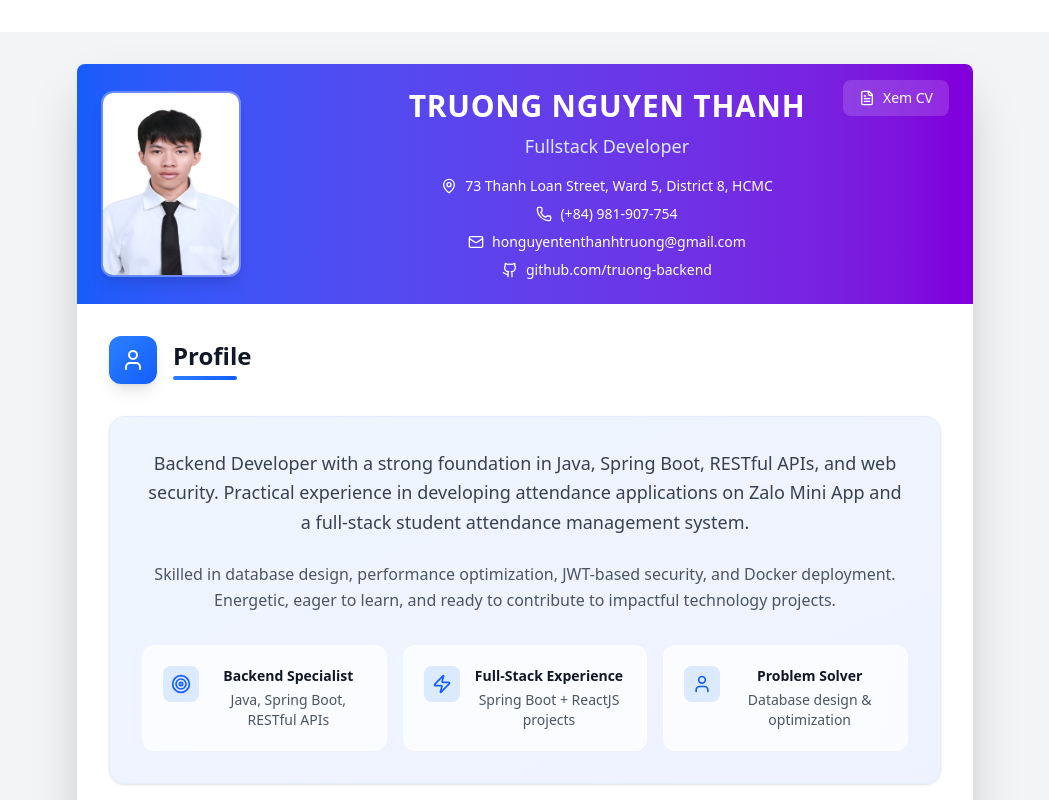
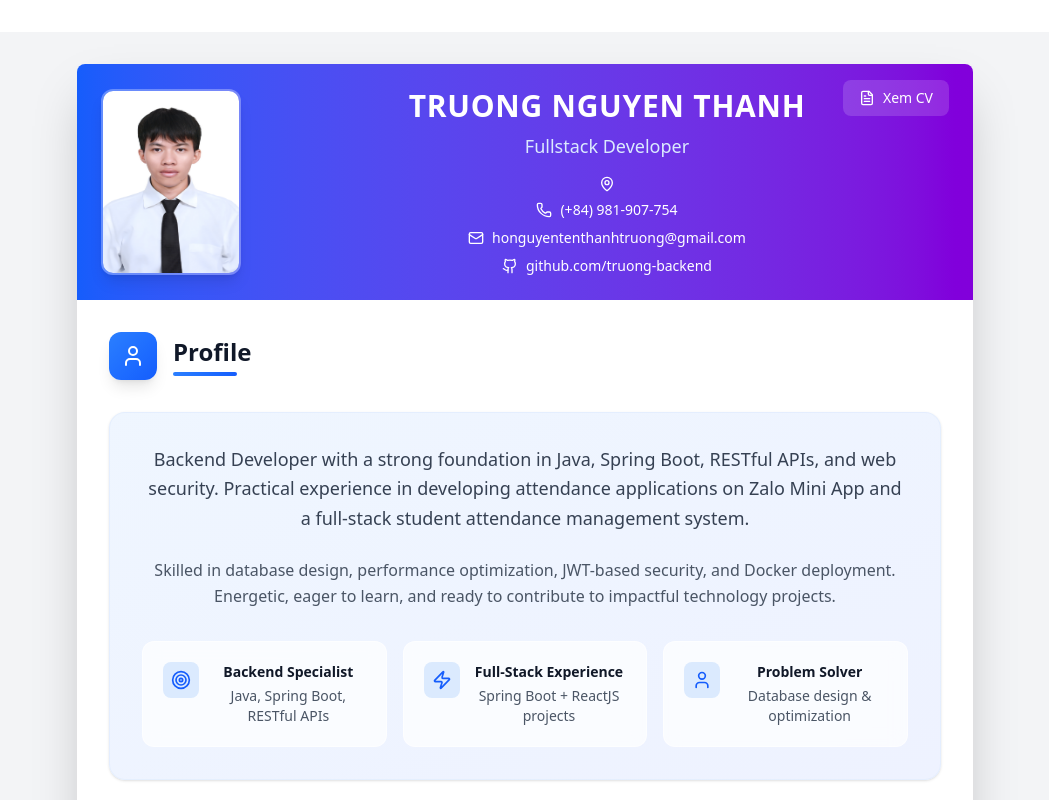
Before and after one commit to truong-backend/cv-profile, a React (Vite) app: page / in a window 1280 px wide. Shown: the top 800 px of the page, without its empty margins (115-1164 px from the left). Built offline with nearby package versions, Linux system fonts and the light colour scheme.

Commit message:
remove add...

```diff
--- a/src/components/Header.jsx
+++ b/src/components/Header.jsx
@@ -41,7 +41,7 @@ const Header = () => {
             <div className="flex flex-col items-center gap-1.5 sm:gap-2 text-xs sm:text-sm">
               <div className="flex items-center gap-2 flex-wrap justify-center">
                 <MapPin className="w-3 h-3 sm:w-4 sm:h-4 flex-shrink-0" />
-                <span className="text-center">73 Thanh Loan Street, Ward 5, District 8, HCMC</span>
+                {/* <span className="text-center">73 Thanh Loan Street, Ward 5, District 8, HCMC</span> */}
               </div>
 
               <div className="flex items-center gap-2">
```
